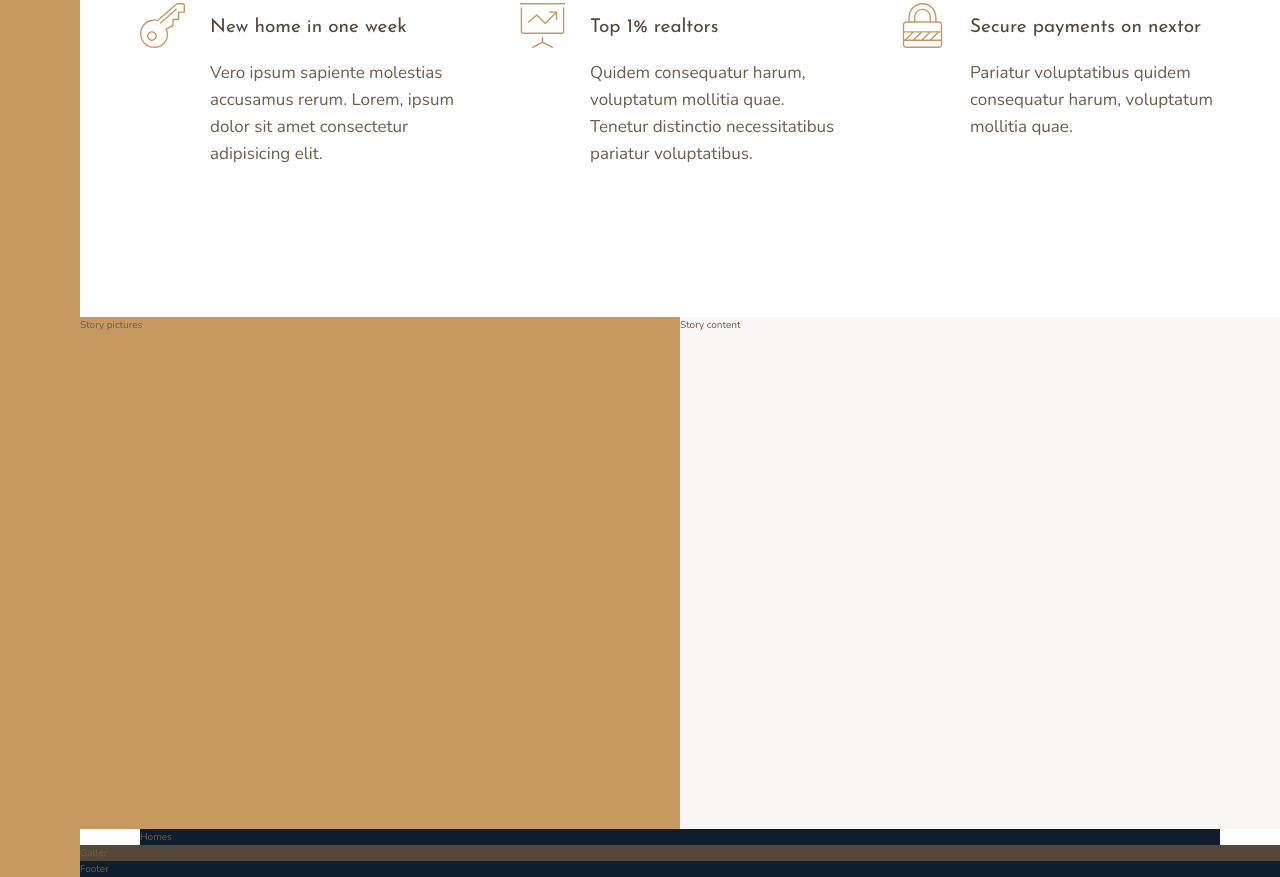
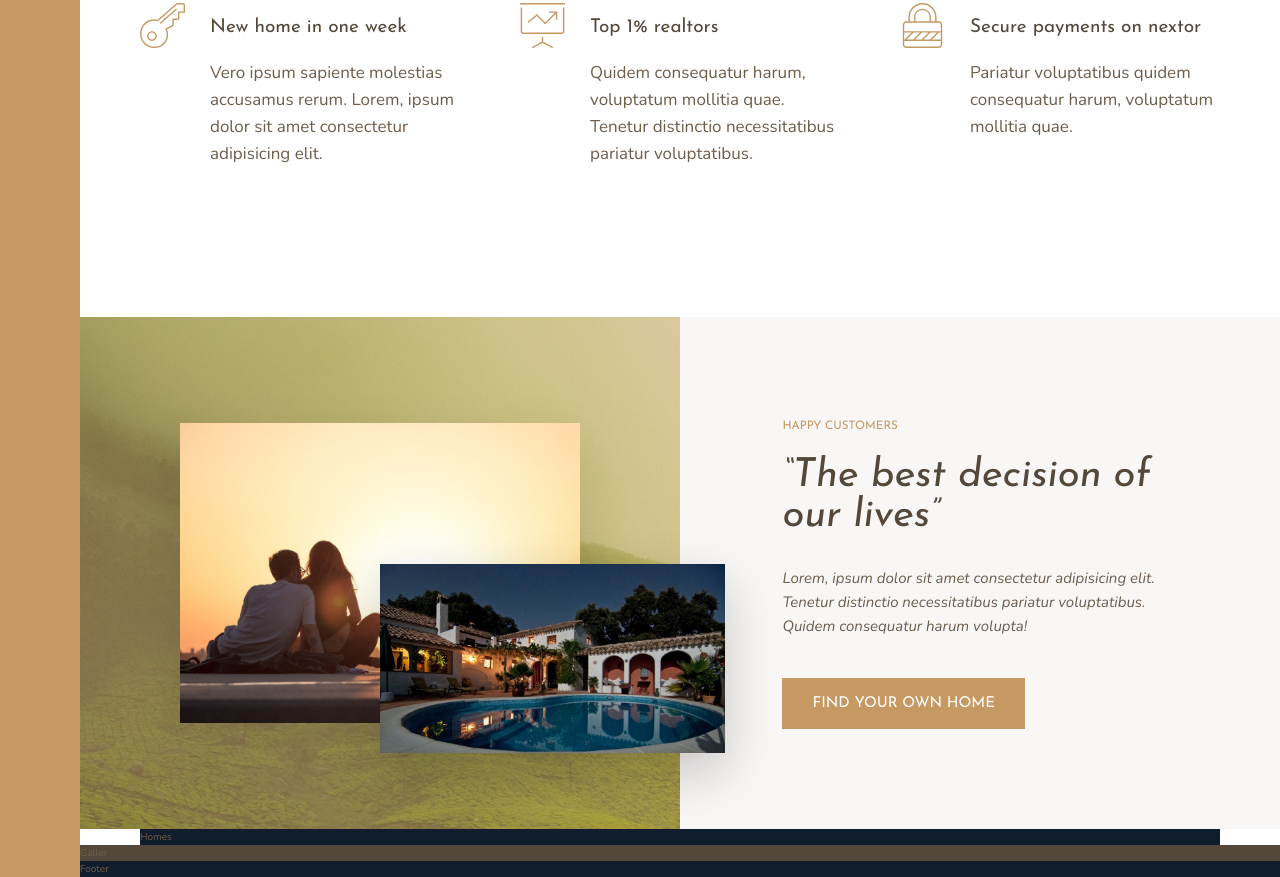
Before and after one commit to phillataylor/Nexter, a website: page index.html in a window 1280 px wide. Shown: the part 991-1868 px from the top of the page. Drawn offline with nearby package versions, Linux system fonts and the light colour scheme.

Commit message:
Completes Story Section and Story Content

```diff
--- a/index.html
+++ b/index.html
@@ -88,11 +88,17 @@
         </section>
 
         <div class="story__pictures">
-            Story pictures
+            <img src="img/story-1.jpeg" alt="Couple with new house" class="story__img--1">
+            <img src="img/story-2.jpeg" alt="New house" class="story__img--2">
         </div>
 
         <div class="story__content">
-            Story content
+            <h3 class="heading-3 mb-sm">Happy Customers</h3>
+            <h2 class="heading-2 heading-2--dark mb-md">&ldquo;The best decision of our lives&rdquo;</h2>
+            <p class="story__text">
+                Lorem, ipsum dolor sit amet consectetur adipisicing elit. Tenetur distinctio necessitatibus pariatur voluptatibus. Quidem consequatur harum volupta!
+            </p>
+            <button class="btn">Find your own home</button>
         </div>
 
         <section class="homes">
--- a/sass/_story.scss
+++ b/sass/_story.scss
@@ -2,11 +2,54 @@
     &__pictures {
         background-color: $color-primary;
         grid-column: full-start / col-end 4;
+        background-image: linear-gradient(rgba($color-primary, .5), rgba($color-primary, .5)), url(../img/back.jpg);
+
+        display: grid;
+        grid-template-rows: repeat(6, 1fr);
+        grid-template-columns: repeat(6, 1fr);
+        align-items: center;
+
+
     }
 
+    &__img--1 {
+        width: 100%; // in % to stay responsive and flexible
+        grid-row: 2 / 6;
+        grid-column: 2 / 6;
+        box-shadow: 0 2rem 5rem rgba(#000, .1);
+    }
+
+    &__img--2 {
+        width: 115%; //scaled up to make it overlap
+        grid-row: 4 / 6;
+        grid-column: 4 / 7;
+        z-index: 20;
+        box-shadow: 0 2rem 5rem rgba(#000, .2);
+    }
 
     &__content {
         background-color: $color-grey-light-1;
         grid-column: col-start 5 / full-end;
+
+        padding: 6rem 8vw; // used vw for responsiveness in the padding
+
+        // Flex box version
+        /*display: flex;
+        flex-direction: column;
+        justify-content: center;
+        align-items: flex-start; // to take the stretch off of the button
+        */
+
+        // Grid version - did not need to define columns or rows :)
+        display: grid;
+        align-content:  center;
+        justify-items: start;
+
+    }
+
+    &__text {
+        font-size: 1.5rem;
+        font-style: italic;
+        margin-bottom: 4rem;
     }
 }
--- a/sass/_typography.scss
+++ b/sass/_typography.scss
@@ -10,10 +10,19 @@
 
 .heading-2 {
     @extend %heading;
+    font-size: 4rem;
+    font-style: italic;
+    line-height: 1;
+
+    &--light { color: $color-grey-light-1; }
+    &--dark { color: $color-grey-dark-1; }
 }
 
 .heading-3 {
     @extend %heading;
+    font-size: 1.6rm;
+    color: $color-primary;
+    text-transform: uppercase;
 }
 
 .heading-4 {
@@ -23,3 +32,27 @@
     &--light { color: $color-grey-light-1; }
     &--dark { color: $color-grey-dark-1; }
 }
+
+.btn {
+    background-color: $color-primary;
+    color: #fff;
+    border: none;
+    border-radius: 0;
+    font-family: $font-display;
+    font-size: 1.5rem;
+    text-transform: uppercase;
+    padding: 1.8rem 3rem;
+    cursor: pointer;
+    transition: all .2s;
+
+    &:hover {
+        background-color: $color-primary-dark;
+    }
+
+}
+
+// UTILITY CLASSES
+.mb-sm { margin-bottom: 2rem; }
+.mb-md { margin-bottom: 3rem; }
+.mb-lg { margin-bottom: 4rem; }
+.mb-hg { margin-bottom: 8rem; }
```
Also changed, not shown: css/style.css.
